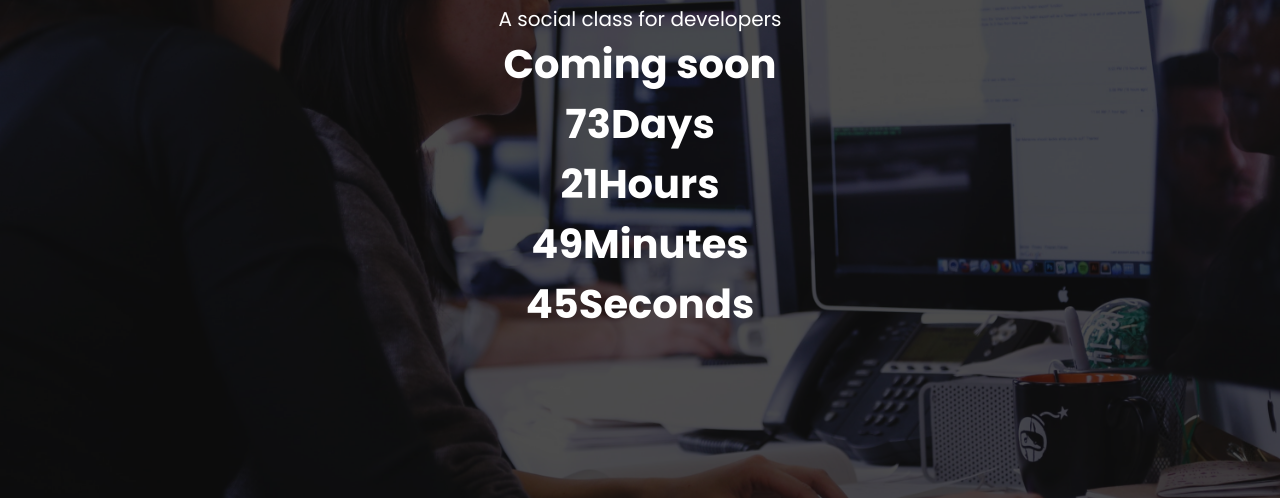
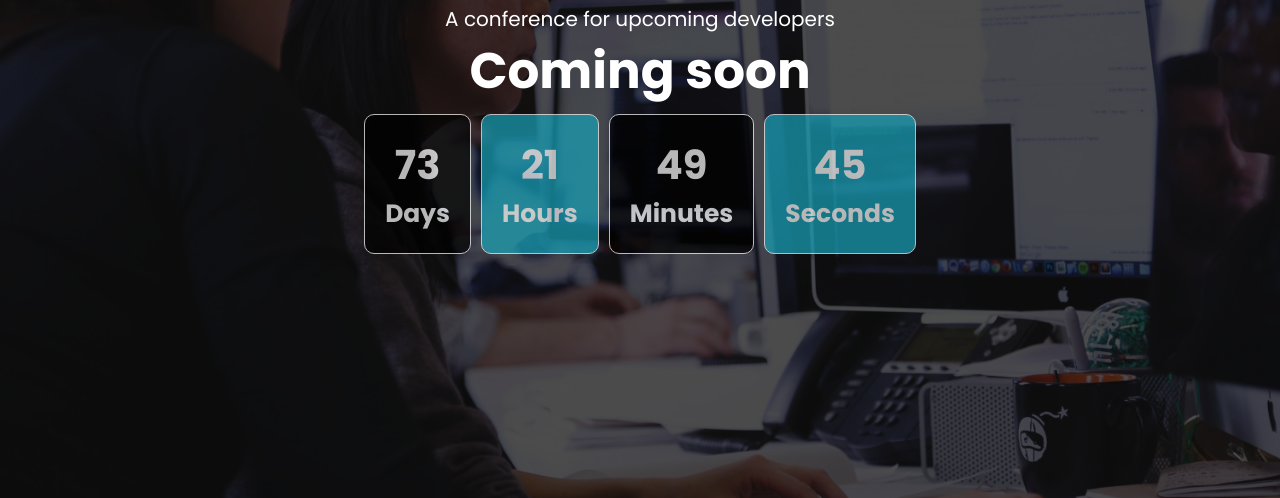
Before and after one commit to deanlauvina7/Coming-Soon-Landing-Page, a plain HTML site: page index.html in a window 1280 px wide. Shown: the part 302-800 px from the top of the page. Drawn offline with Linux system fonts and the light colour scheme.

Commit message:
Finished the css

```diff
--- a/index.html
+++ b/index.html
@@ -14,16 +14,11 @@
     <section class="landing">
       <div class="landing-inner">
         <img src="https://image.ibb.co/f4vhyS/logo.png" alt="devconnector">
-        <p>A social class for developers</p>
+        <p>A conference for upcoming developers</p>
         <h1 class="coming-soon">Coming soon</h1>
-        <h1 class="countdown"></h1>
+        <h2 class="countdown"></h2>
       </div>
     </section>
-
-
-
-
-
     <script src="script.js"></script>
   </body>
 
--- a/script.js
+++ b/script.js
@@ -27,5 +27,6 @@ const intvl = setInterval(() => {
     clearInterval(intvl);
     // Style and output text
     countdown.style.color = '#17a2b8';
+    countdown.innerHTML = 'launched!';
   }
 }, 1000);
--- a/style.css
+++ b/style.css
@@ -31,9 +31,39 @@ body {
 }
 
 .landing h1 {
+  font-size: 50px;
+}
+
+.landing h2 {
   font-size: 40px;
 }
 
 .landing p {
   font-size: 20px;
 }
+
+.countdown {
+  display: flex;
+  flex-direction: row;
+  justify-content: center;
+  align-items: center;
+  text-align: center;
+}
+
+.countdown div {
+  padding: 20px;
+  border: 1px solid white;
+  border-radius: 10px;
+  margin: 5px;
+  opacity: 0.7;
+  background: black;
+}
+
+.countdown div:nth-child(even) {
+  background: #17a2b8;
+}
+
+.countdown span {
+  display: block;
+  font-size: 25px;
+}
```
